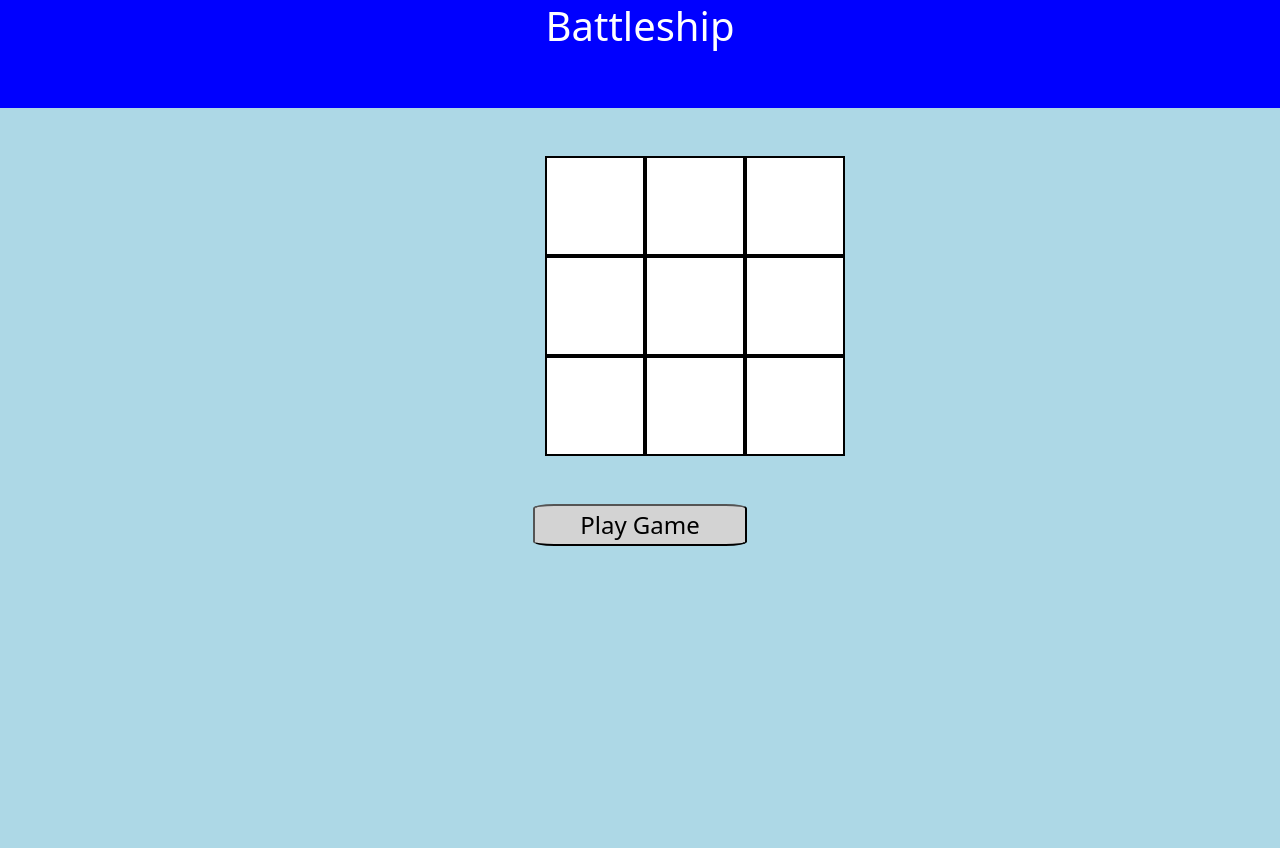
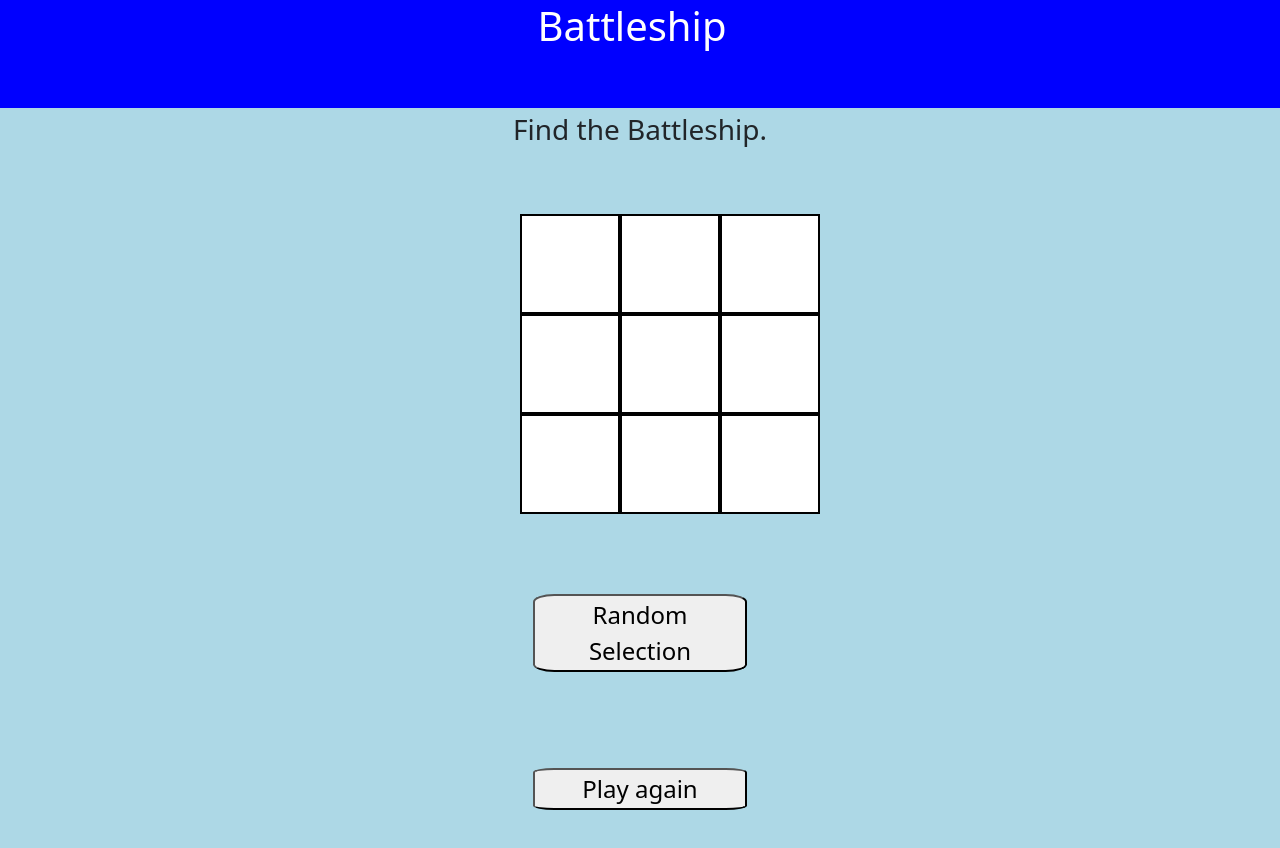
Before and after one commit to Talves21/Simple-Battleship-Game, a plain HTML site: page index.html in a window 1280 px wide. Both pictures are taken after a click on the button "Play Game". Drawn offline with Linux system fonts and the light colour scheme.

Commit message:
Almost complete project
Able to randomly select squares on grid and reset

```diff
--- a/CSS/style.css
+++ b/CSS/style.css
@@ -10,7 +10,14 @@ main {
 }
 
 .playButton {
-    background-color: lightgrey;
+    border-radius: 10%;
+}
+
+.randomButton {
+    border-radius: 10%;
+}
+
+.againButton {
     border-radius: 10%;
 }
 
--- a/JS/app.js
+++ b/JS/app.js
@@ -0,0 +1,39 @@
+let grid = document.querySelector('.grid');
+let blocks = document.querySelectorAll('.block');
+let randomBlock = Math.floor(Math.random() * blocks.length);
+let answer = document.querySelector('.answer');
+let randomSelection = document.querySelector('.randomButton');
+let playButton = document.querySelector('.playButton');
+let againButton = document.querySelector('.againButton');
+
+grid.style.display = 'none';
+randomSelection.style.display = 'none';
+againButton.style.display = 'none';
+
+function playGame () {
+    grid.style.display = '';
+    randomSelection.style.display = 'block';
+    playButton.style.display = 'none';
+    againButton.style.display = ''
+}
+
+playButton.addEventListener('click', playGame);
+againButton.addEventListener('click', () => {
+    window.location.reload();
+});
+
+function selectRandom() {
+    let battleship = blocks[randomBlock];
+
+    blocks.forEach((item) => {
+        if (item == battleship) {
+            battleship.style.backgroundColor = 'green';
+            answer.innerText = 'Congratulation! You found the battleship.';
+        } else {
+            battleship.style.backgroundColor = 'red';
+            answer.innerText = 'You missed. Try again.';
+        }
+    });
+}
+
+randomSelection.addEventListener('click', selectRandom);
--- a/index.html
+++ b/index.html
@@ -8,12 +8,14 @@
     <link rel="stylesheet" href="./CSS/bootstrap.css">
 </head>
 <body>
-    <header role="banner" class="container-fluid text-center">
-        <h1 class="pb-5">Battleship</h1>
+    <header role="banner" class="container-fluid">
+        <h1 class="pb-5 pe-3 text-center">Battleship</h1>
     </header>
 
     <main role="main" class="container-fluid">
-        <section class="row pt-5 grid">
+        <p class="text-center fs-3">Find the Battleship.</p>
+
+        <section class="row pt-5 me-5 grid">
             <div class="col-5"></div>
             <div class="col-7 tableRow">
                 <div class="block" id="block1"></div>
@@ -34,13 +36,27 @@
                 <div class="block" id="block8"></div>
                 <div class="block" id="block9"></div>
             </div>
+
+            <p class="answer text-center fs-3 pt-3 ps-5"></p>
         </section>
+
+        <div class="row pt-5">
+            <div class="col-5"></div>
+            <button class="col-2 randomButton justify-content-center fs-4">Random Selection</button>
+            <div class="col-5"></div>
+        </div>
 
         <div class="row pt-5">
             <div class="col-5"></div>
             <button class="col-2 playButton justify-content-center fs-4">Play Game</button>
             <div class="col-5"></div>
         </div>
+
+        <div class="row pt-5">
+            <div class="col-5"></div>
+            <button class="col-2 againButton justify-content-center fs-4">Play again</button>
+            <div class="col-5"></div>
+        </div>
     </main>
     <script src="./JS/app.js"></script>
 </body>
```
